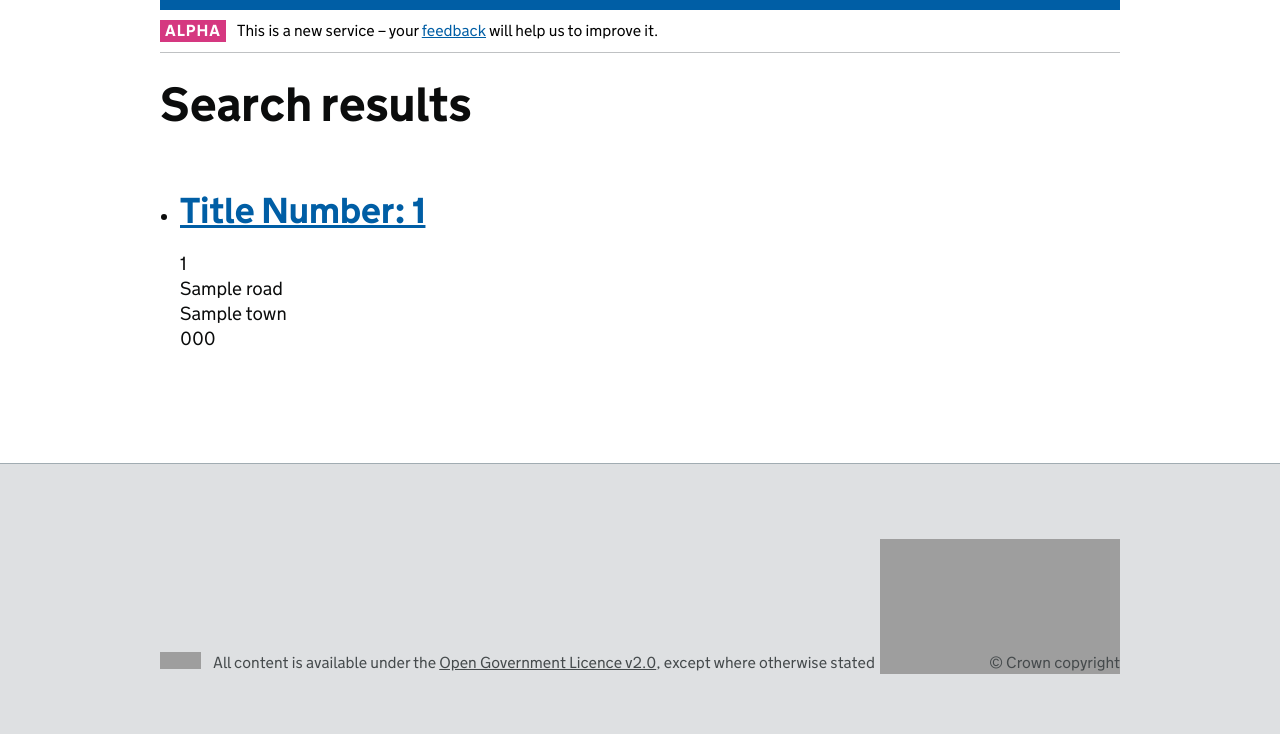
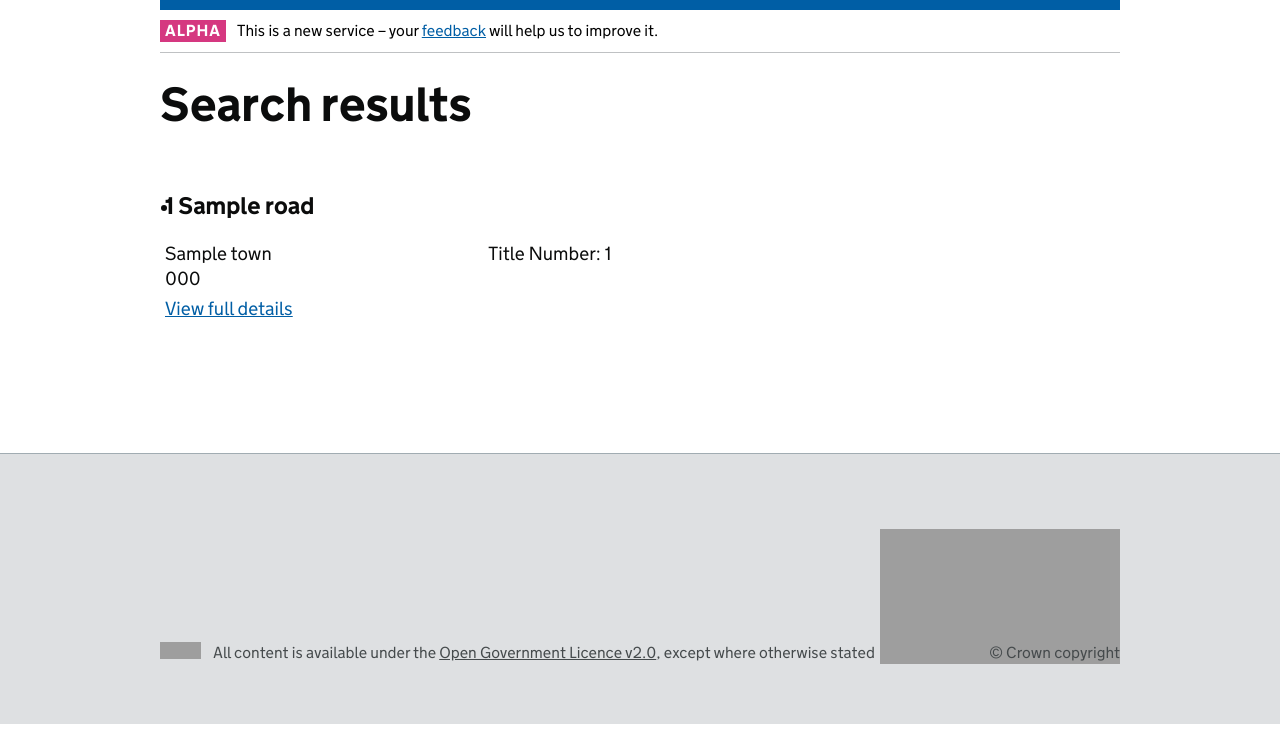
Before and after one commit to LandRegistry/property-frontend-alpha, a Flask app: template propertyfrontend/templates/search_results.html in a window 1280 px wide. Shown: the part 93-827 px from the top of the page. Run offline with Flask 2, Linux system fonts and the light colour scheme; the template is opened without the code that fills it: most values are stand-ins (such as "Sample title", 1, 10 or a date in 2020); parts of the project's set-up code (start-up, migrations or seed data) failed here and were passed over; grey boxes are pictures that could not be loaded.

Commit message:
results treated

```diff
--- a/propertyfrontend/templates/search_results.html
+++ b/propertyfrontend/templates/search_results.html
@@ -6,35 +6,57 @@
 
       {% include "inc_alpha_banner.html" %}
 
+      <div class="grid-wrapper">
+        <div class="grid">
+
           <div class="inner-block">
 
             <h1 class="heading-xlarge">Search results</h1>
 
-        <div class="full-width"> <!--row -->
+            <div class="results-list">
+
               {% if results %}
-          <ul class="results" id="ordered">
+
+              <h2 class="hidden">Addresses</h2>
+
+              <ul>
                 {% for title in results %}
-              <li class="result">
-                <h2 class="heading-large">
-                  <a href="/property/{{ title.title_number }}">Title Number: {{ title.title_number }}</a>
-                </h2>
-                <div class="meta">
-                  <dl>
-                    <dt class="visuallyhidden">Address</dt>
-                    <dd id="house_number">{{ title.property.address.house_number }}</dd>
-                    <dd id="road">{{ title.property.address.road }}</dd>
-                    <dd id="town">{{ title.property.address.town }}</dd>
-                    <dd id="postcode">{{ title.property.address.postcode }}</dd>
-                  </dl>
+                <li>
+                  <div class="grid-wrapper result">
+
+                    <h3>{{ title.property.address.house_number }} {{ title.property.address.road }}</h3>
+
+                    <div class="grid grid-1-3">
+                      <div itemscope itemtype ="http://schema.org/PostalAddress">
+                      <div class="hidden" itemprop="streetAddress">{{ title.property.address.house_number }} {{ title.property.address.road }}</div>
+                      <div itemprop="addressLocality">{{ title.property.address.town }}</div>
+                      <div itemprop="postalCode">{{ title.property.address.postcode }}</div>
+                      </div>
+                      <p>
+                        <a href="/property/{{ title.title_number }}">View full details</a>
+                      </p>
+                    </div>
+
+                    <div class="grid grid-1-2">
+                      Title Number: {{ title.title_number }}
+                    </div>
+
                   </div>
                 </li>
+
                 {% endfor %}
               </ul>
+
               {% else %}
                 <p>No results found</p>
               {% endif %}
+
             </div>
 
+
+          </div>
+
+        </div>
       </div>
     </div>
   </main>
```
Lines whose indentation alone changed are shown as unchanged.
